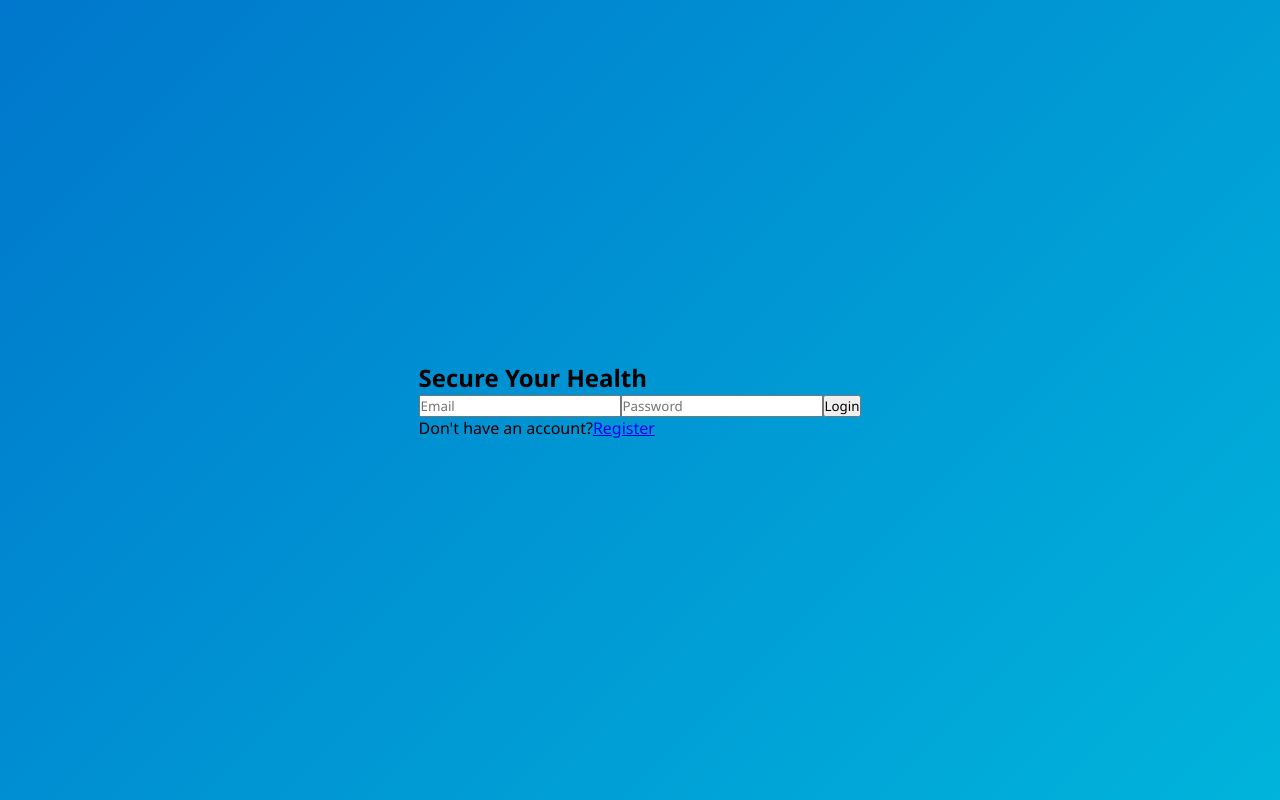
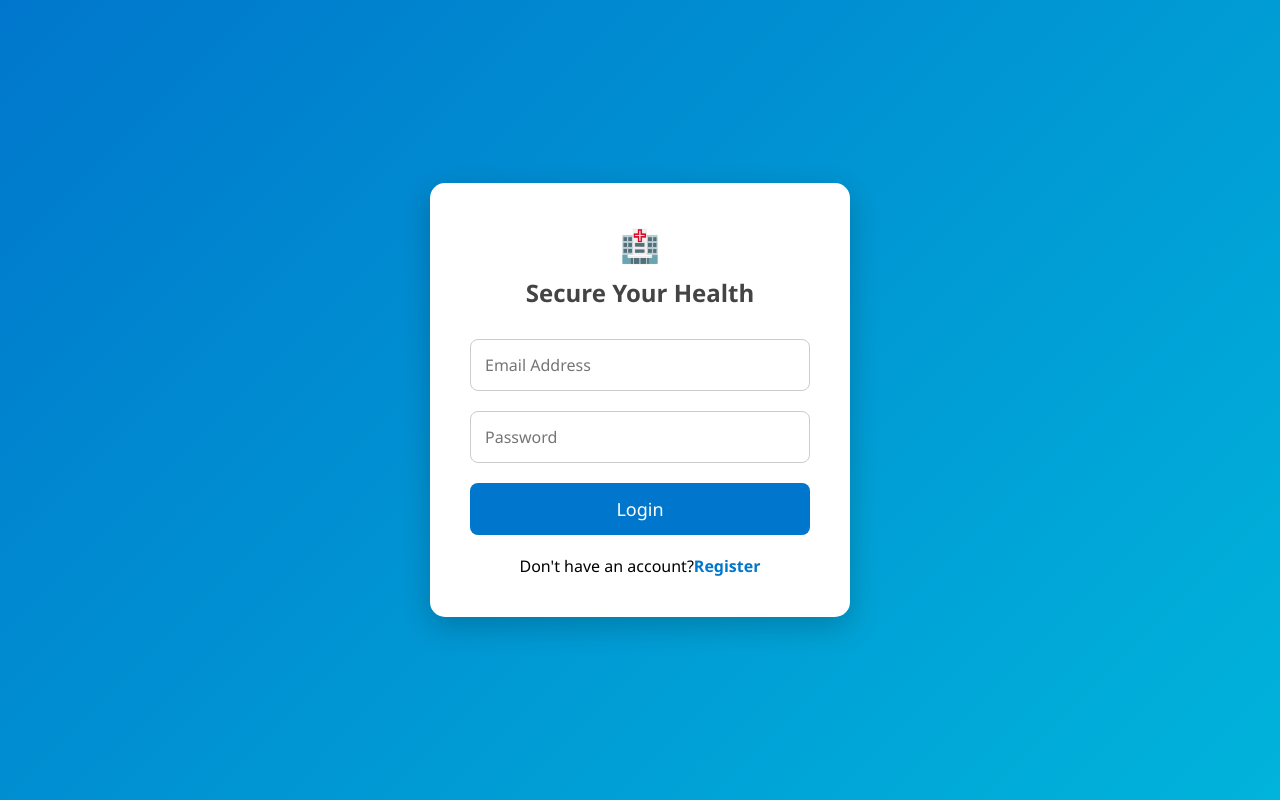
Before and after one commit to mastanshareefshaik5-ms/Secure-Your-Health, a React (Vite) app in the folder Frontend/: page /login in a window 1280 px wide. Built offline with nearby package versions, Linux system fonts and the light colour scheme.

Commit message:
Frontend

```diff
--- a/Frontend/src/Components/Login/Login.jsx
+++ b/Frontend/src/Components/Login/Login.jsx
@@ -2,6 +2,7 @@
 import { useNavigate, Link } from "react-router-dom";
 import API from "../../api/api";
 import "./Login.css";
+import { toast } from "react-toastify";
 
 function Login() {
 
@@ -20,7 +21,6 @@
   };
 
   const handleSubmit = async (e) => {
-
     e.preventDefault();
 
     try {
@@ -28,23 +28,18 @@
       const res = await API.post("/auth/login", form);
 
       localStorage.setItem("token", res.data.token);
+      localStorage.setItem("user", JSON.stringify(res.data.user));
 
-      localStorage.setItem(
-        "user",
-        JSON.stringify(res.data.user)
-      );
       sessionStorage.setItem("isLoggedIn", "true");
       sessionStorage.setItem("username", res.data.user.name);
 
-      alert("Login Successful");
+      toast.success("Login Successful");
 
-      console.log("Before Navigate");
-      navigate("/dashboard");
-      console.log("After Navigate");
+      navigate("/home");
 
     } catch (err) {
 
-      alert(err.response?.data?.message || "Login Failed");
+      toast.error(err.response?.data?.message || "Login Failed");
 
     }
   };
@@ -53,14 +48,19 @@
 
     <div className="login-container">
 
-      <form className="login-form" onSubmit={handleSubmit}>
+      <div className="overlay"></div>
+
+      <form className="login-box" onSubmit={handleSubmit}>
+
+        <h1>🏥</h1>
 
         <h2>Secure Your Health</h2>
 
         <input
           type="email"
           name="email"
-          placeholder="Email"
+          placeholder="Email Address"
+          value={form.email}
           onChange={handleChange}
           required
         />
@@ -69,6 +69,7 @@
           type="password"
           name="password"
           placeholder="Password"
+          value={form.password}
           onChange={handleChange}
           required
         />
@@ -78,6 +79,7 @@
         </button>
 
         <p>
+
           Don't have an account?
 
           <Link to="/register">
```
